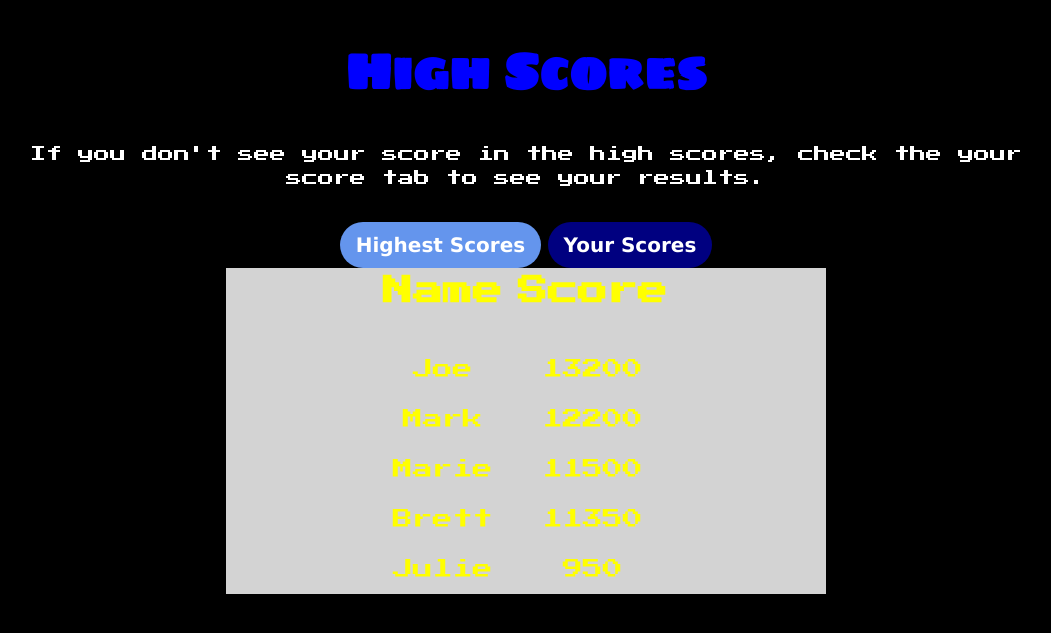
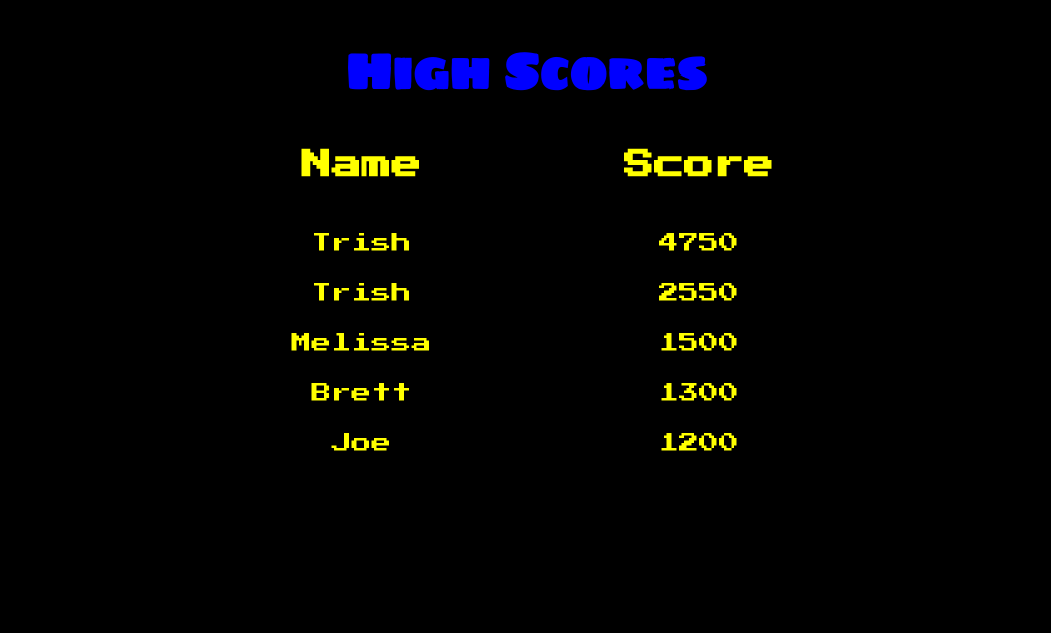
Before and after one commit to TrishZwei/python-leaderboard, a Flask app: page /scores in a window 1280 px wide. Shown: the part 30-663 px from the top of the page, without its empty margins (114-1165 px from the left). Run offline with Flask 2, Linux system fonts and the light colour scheme; data comes from the database, SQL or seed files in the repository; both versions use the stored data as it was after the commit.

Commit message:
attached db
added functionalty to add to db AND read from db

```diff
--- a/app.py
+++ b/app.py
@@ -1,6 +1,7 @@
 from flask import Flask, render_template, flash, redirect, url_for, session, logging
 from flask import request
 import requests
+import sqlite3
 
 app = Flask(__name__)
 
@@ -8,21 +9,64 @@ app.debug=True
 
 @app.route('/')
 def index():
-	return render_template('index.html')
+	#connect(s)
+	conn = sqlite3.connect('gamesite.db')
+	#create a cursor
+	cur = conn.cursor()
+	cur.execute("SELECT name, score from scores ORDER BY score DESC")
+	scores = cur.fetchmany(5);
+	#do the execute
+	conn.commit()
+	#close the connection
+	conn.close()
+
+	return render_template('index.html', scores=scores)
 
 @app.route('/game', methods=['GET', 'POST'])
 def game():
 	if request.method == 'POST':
-		return redirect(url_for('index'))
+		name = request.form['name']
+		score = int(request.form['score'])
+		# print(name)
+		# print(score)
+		#connect(s)
+		conn = sqlite3.connect('gamesite.db')
+		#create a cursor
+		cur = conn.cursor()
+		cur.execute("INSERT INTO scores(name,score) VALUES (?,?)", (name, score))
+			#do the execute
+		conn.commit()
+		#close the connection
+		conn.close()
+#		return render_template('scores.html', scores=scores, nameScores = nameScores, username = name)
+		return redirect(url_for('scores', username=name))
 
 	return render_template('game.html')
 
 @app.route('/scores', methods=['GET', 'POST'])
-def scores():
-	if request.method == 'POST':
-		return redirect(url_for('index'))
+@app.route('/scores/<string:username>/', methods=['GET', 'POST'])
+def scores(username = ''):
+	#connect(s)
+	conn = sqlite3.connect('gamesite.db')
 
-	return render_template('scores.html')
+	#create a cursor
+	cur = conn.cursor()
+	cur.execute("SELECT name, score from scores ORDER BY score DESC")
+	scores = cur.fetchmany(5);
+	if username != '':
+		print(username)
+		cur.execute("SELECT name, score from scores WHERE name = (?) ORDER BY score DESC", (username,))
+		#the comma after username is needed... no idea why.
+		nameScores = cur.fetchmany(5);
+	else:
+		nameScores = []
+
+	#do the execute
+	conn.commit()
+	#close the connection
+	conn.close()
+
+	return render_template('scores.html', scores=scores, nameScores = nameScores, username = username)
 
 
 
--- a/static/css/styles.css
+++ b/static/css/styles.css
@@ -11,11 +11,20 @@
 				font-size: 50px;
             }
 
+            h2{
+            	font-size: 40px;
+            	margin: .5em
+            }
+			.container {
+			    min-width: 650px;
+			    max-width: 900px;
+			    margin: 0 auto;
+			}
             a{
             	text-decoration: none;
             }
 			table{
-				width: 50%;
+				width: 75%;
 				margin: 0 auto 1em;
 				border-collapse: collapse;
 			}
--- a/templates/scores.html
+++ b/templates/scores.html
@@ -2,13 +2,8 @@
 {% block styles %}
 <!-- styles would go in here -->
 <style type="text/css">
-            body{
-                font-family: Verdana;
-                line-height: 1.5;
-            }
-
             .tabs{
-                max-width: 600px;
+                /*max-width: 600px;*/
                 margin: 0 auto;
                 }
 
@@ -23,7 +18,8 @@
                 padding: .5rem 1rem;
                 color: white;
                 background: navy;
-                font-weight: bold;
+                margin: .5em .5em 1em;
+                letter-spacing: 1.5px;
             }
 
 
@@ -32,7 +28,6 @@
             }
 
             .tab-content{
-                background-color: lightgrey;
                 display: none;
             }
 
@@ -45,76 +40,46 @@
 {% endblock %}
 
 {% block body %}
-    <h1>High Scores</h1>
-<p>If you don't see your score in the high scores, check the your score tab to see your results.</p>
+<h1>High Scores</h1>
     <div class="tabs">
-        <!-- act as buttons for us -->
+        {% if username != '' %}
+        <p>If you don't see your score in the high scores, check the your score tab to see your results.</p>
         <nav id="tab-list">
-            <a class="tab active" href="#tab-one">Highest Scores</a>
-            <a class="tab" href="#tab-two">Your Scores</a>
+            <a class="tab button active" href="#tab-one">Highest Scores</a>
+            <a class="tab button" href="#tab-two">{{username}}'s Scores</a>
         </nav>
-
+       {% endif %}
         <div id="tab-one" class="tab-content show">
             <table class="score">
                 <tr>
                     <th>Name</th>
                     <th>Score</th>
                 </tr>
-        <!-- this is where a python loop would go. -->
+                {% for score in scores  %}
                 <tr>
-                    <td>Joe</td>
-                    <td>13200</td>
+                    <td>{{score[0]}}</td>
+                    <td>{{score[1]}}</td>
                 </tr>
-        <!-- end loop here -->
+                {%  endfor %}
+            </table>
+        </div>
+        {% if username != '' %}
+        <div id="tab-two" class="tab-content">
+            <table class="score">
                 <tr>
-                    <td>Mark</td>
-                    <td>12200</td>
+                    <th>Name</th>
+                    <th>Score</th>
                 </tr>
+                {% for score in nameScores  %}
                 <tr>
-                    <td>Marie</td>
-                    <td>11500</td>
+                    <td>{{score[0]}}</td>
+                    <td>{{score[1]}}</td>
                 </tr>
-                <tr>
-                    <td>Brett</td>
-                    <td>11350</td>
-                </tr>
-                <tr>
-                    <td>Julie</td>
-                    <td>950</td>
-                </tr>
+                {%  endfor %}
             </table>
         </div>
 
-        <div id="tab-two" class="tab-content">
-            <table class="score">
-                <tr><!-- jinja Name -->
-                    <th>Name</th>
-                    <th>Score</th>
-                </tr>
-        <!-- this is where a python loop would go. -->
-                <tr>
-                    <td>Joe</td>
-                    <td>13200</td>
-                </tr>
-        <!-- end loop here -->
-                <tr>
-                    <td>Joe</td>
-                    <td>12200</td>
-                </tr>
-                <tr>
-                    <td>Joe</td>
-                    <td>11500</td>
-                </tr>
-                <tr>
-                    <td>Joe</td>
-                    <td>11350</td>
-                </tr>
-                <tr>
-                    <td>Joe</td>
-                    <td>950</td>
-                </tr>
-            </table>
-    </div>
+        {% endif %}
 </div>
 
 {% endblock %}
```
Also changed, not shown: dbinit.py (added, +46 -0 lines), templates/index.html (+4 -20 lines), gamesite.db (added).
